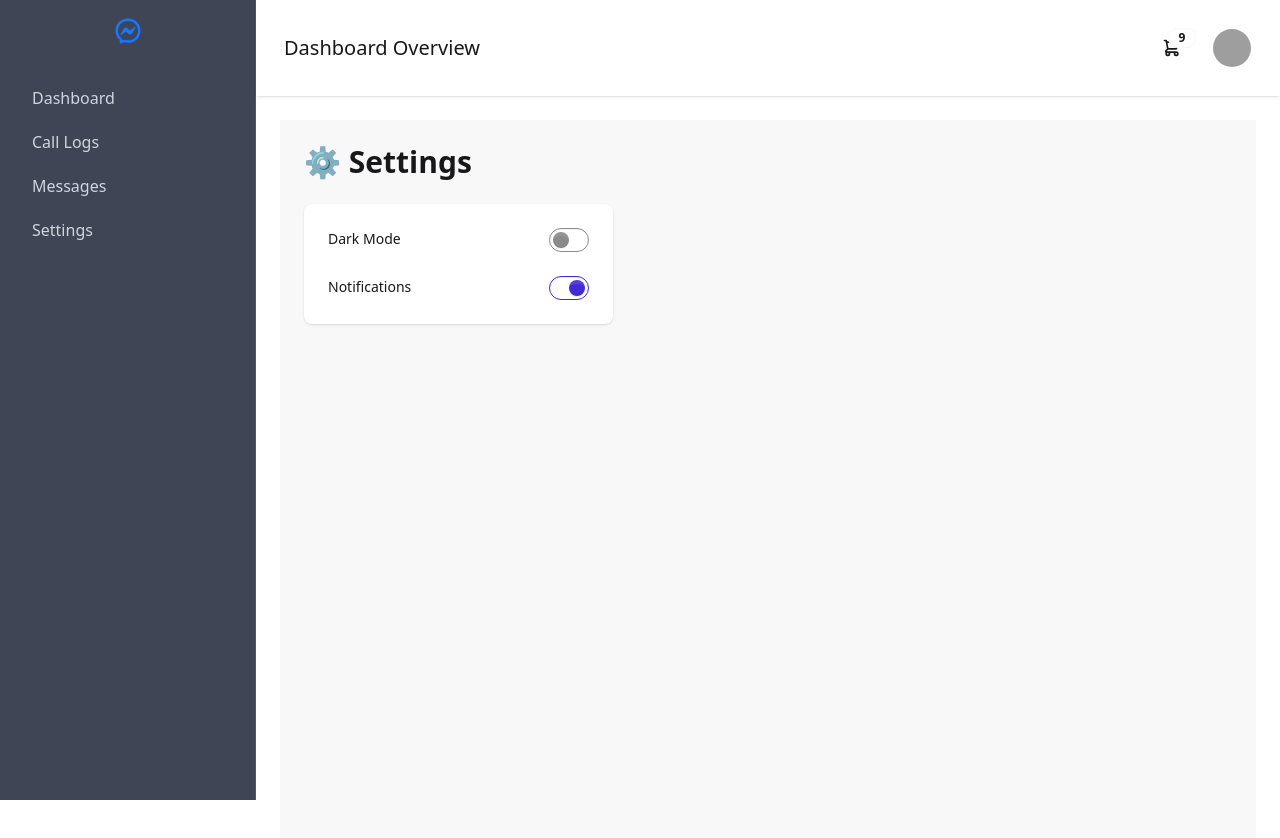
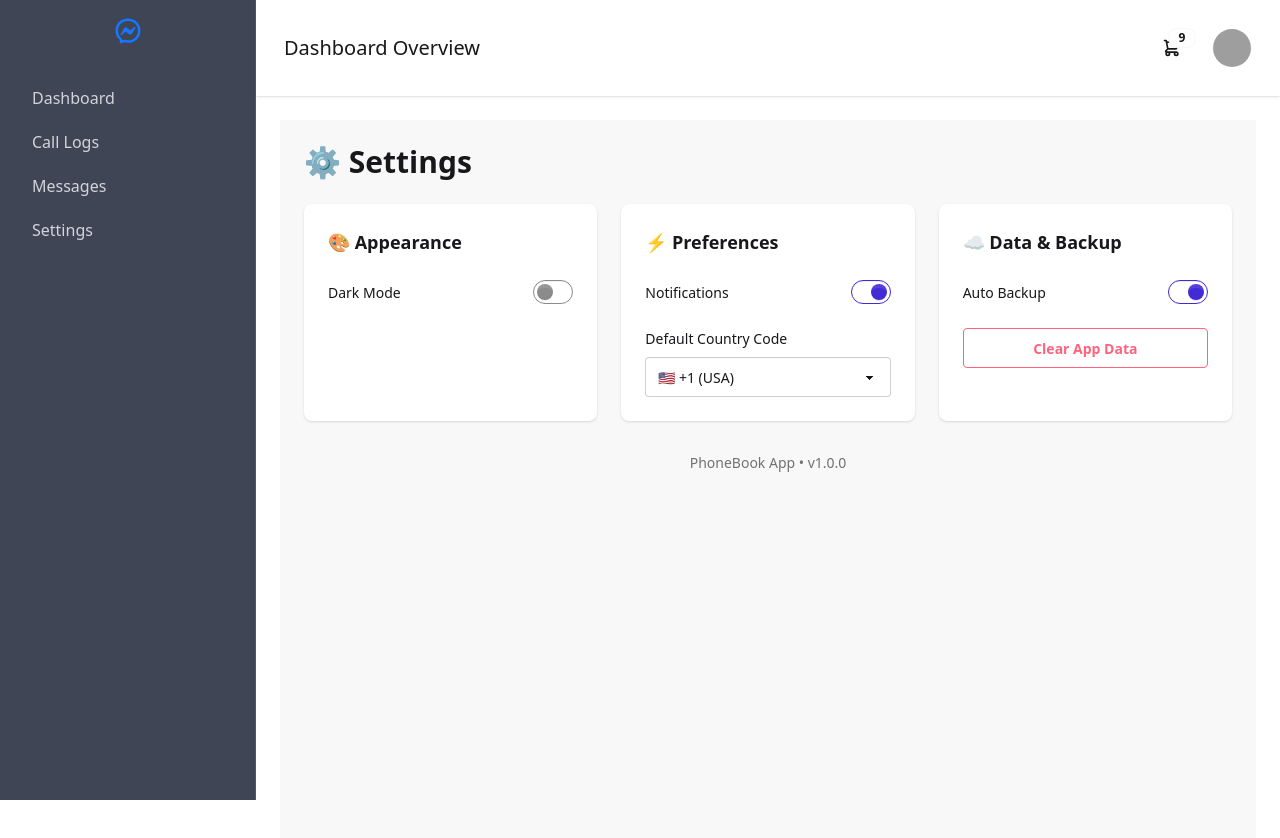
Before and after one commit to ratanchowdhury360/phonebook-dashboard-client, a React (Vite) app: page /settings in a window 1280 px wide. Shown: the top 838 px of the page. Built offline with nearby package versions, Linux system fonts and the light colour scheme; grey boxes are pictures that could not be loaded.

Commit message:
massage and setting component updated

```diff
--- a/src/Pages/Massages/Massages.jsx
+++ b/src/Pages/Massages/Massages.jsx
@@ -5,38 +5,125 @@ const Messages = () => {
   const { data, loading } = useFetch("/mock.json");
   const [activeChat, setActiveChat] = useState(null);
 
-  if (loading) return <p className="p-6">Loading...</p>;
+  if (loading) {
+    return <p className="p-6 text-center">Loading...</p>;
+  }
 
   return (
-    <div className="min-h-screen bg-base-200 p-6 grid md:grid-cols-3 gap-6">
-      <div className="card bg-base-100 shadow">
-        <div className="card-body">
+    <div className="min-h-screen bg-base-200 p-4 sm:p-6">
+      <div className="grid grid-cols-1 md:grid-cols-3 gap-6">
+        {/* ===== CHAT LIST ===== */}
+        <div
+          className={`card bg-base-100 shadow ${
+            activeChat ? "hidden md:block" : ""
+          }`}
+        >
+          <div className="card-body p-0">
+            <h2 className="text-lg font-bold p-4 border-b">
+              💬 Messages
+            </h2>
+
             {data.messages.map((m) => (
               <div
                 key={m.id}
                 onClick={() => setActiveChat(m)}
-              className="p-3 rounded cursor-pointer hover:bg-base-200"
+                className={`p-4 cursor-pointer hover:bg-base-200 border-b ${
+                  activeChat?.id === m.id ? "bg-base-200" : ""
+                }`}
               >
+                <div className="flex justify-between items-center">
                   <p className="font-semibold">{m.name}</p>
-              <p className="text-sm opacity-70">{m.lastMessage}</p>
+                  {m.unread > 0 && (
+                    <span className="badge badge-primary badge-sm">
+                      {m.unread}
+                    </span>
+                  )}
+                </div>
+                <p className="text-sm opacity-70 truncate">
+                  {m.lastMessage}
+                </p>
               </div>
             ))}
           </div>
         </div>
 
-      <div className="card bg-base-100 shadow md:col-span-2">
-        <div className="card-body">
+        {/* ===== CHAT WINDOW ===== */}
+        <div
+          className={`card bg-base-100 shadow md:col-span-2 ${
+            !activeChat ? "hidden md:block" : ""
+          }`}
+        >
+          <div className="card-body flex flex-col h-[70vh]">
             {activeChat ? (
               <>
-              <h2 className="text-xl font-bold mb-4">{activeChat.name}</h2>
+                {/* Header */}
+                <div className="flex items-center gap-3 border-b pb-3">
+                  <button
+                    className="btn btn-ghost btn-sm md:hidden"
+                    onClick={() => setActiveChat(null)}
+                  >
+                    ←
+                  </button>
+                  <div className="avatar placeholder">
+                    <div className="bg-primary text-primary-content rounded-full w-10">
+                      <span>{activeChat.avatar}</span>
+                    </div>
+                  </div>
+                  <h2 className="text-lg font-bold">
+                    {activeChat.name}
+                  </h2>
+                </div>
+
+                {/* Messages */}
+                <div className="flex-1 overflow-y-auto py-4 space-y-3">
+                  {activeChat.thread.map((msg) => {
+                    const isYou = msg.sender === "You";
+                    return (
+                      <div
+                        key={msg.messageId}
+                        className={`chat ${
+                          isYou ? "chat-end" : "chat-start"
+                        }`}
+                      >
+                        <div
+                          className={`chat-bubble ${
+                            isYou
+                              ? "chat-bubble-primary"
+                              : "chat-bubble-secondary"
+                          }`}
+                        >
+                          <p className="text-sm">{msg.content}</p>
+                        </div>
+                        <div className="text-xs opacity-50 mt-1">
+                          {new Date(msg.timestamp).toLocaleTimeString()}
+                          {isYou && msg.status && (
+                            <span className="ml-2">✓ {msg.status}</span>
+                          )}
+                        </div>
+                      </div>
+                    );
+                  })}
+                </div>
+
+                {/* Input */}
+                <div className="pt-3 border-t">
+                  <div className="flex gap-2">
                     <input
                       className="input input-bordered w-full"
                       placeholder="Type a message..."
                     />
+                    <button className="btn btn-primary">
+                      Send
+                    </button>
+                  </div>
+                </div>
               </>
             ) : (
-            <p>Select a conversation</p>
+              <p className="text-center opacity-60 my-auto">
+                Select a conversation
+              </p>
             )}
+          </div>
         </div>
       </div>
     </div>
--- a/src/Pages/Settings/Settings.jsx
+++ b/src/Pages/Settings/Settings.jsx
@@ -1,16 +1,38 @@
-import React, { useState } from "react";
+import React, { useEffect, useState } from "react";
 
 const Settings = () => {
-  const [darkMode, setDarkMode] = useState(false);
+  const [darkMode, setDarkMode] = useState(
+    localStorage.getItem("theme") === "dark"
+  );
   const [notifications, setNotifications] = useState(true);
+  const [autoBackup, setAutoBackup] = useState(true);
+  const [countryCode, setCountryCode] = useState("+1");
+
+  // Apply theme
+  useEffect(() => {
+    const theme = darkMode ? "dark" : "light";
+    document.documentElement.setAttribute("data-theme", theme);
+    localStorage.setItem("theme", theme);
+  }, [darkMode]);
+
+  const clearData = () => {
+    localStorage.clear();
+    alert("App data cleared");
+  };
 
   return (
-    <div className="min-h-screen bg-base-200 p-6">
-      <h1 className="text-3xl font-bold mb-6">⚙️ Settings</h1>
+    <div className="min-h-screen bg-base-200 p-4 sm:p-6">
+      <h1 className="text-2xl sm:text-3xl font-bold mb-6">
+        ⚙️ Settings
+      </h1>
 
-      <div className="card bg-base-100 shadow w-full md:w-1/3">
+      <div className="grid grid-cols-1 md:grid-cols-2 xl:grid-cols-3 gap-6">
+        {/* Appearance */}
+        <div className="card bg-base-100 shadow">
           <div className="card-body space-y-4">
-          <div className="flex justify-between">
+            <h2 className="font-semibold text-lg">🎨 Appearance</h2>
+
+            <div className="flex justify-between items-center">
               <span>Dark Mode</span>
               <input
                 type="checkbox"
@@ -19,8 +41,15 @@ const Settings = () => {
                 onChange={() => setDarkMode(!darkMode)}
               />
             </div>
+          </div>
+        </div>
 
-          <div className="flex justify-between">
+        {/* Preferences */}
+        <div className="card bg-base-100 shadow">
+          <div className="card-body space-y-4">
+            <h2 className="font-semibold text-lg">⚡ Preferences</h2>
+
+            <div className="flex justify-between items-center">
               <span>Notifications</span>
               <input
                 type="checkbox"
@@ -29,8 +58,51 @@ const Settings = () => {
                 onChange={() => setNotifications(!notifications)}
               />
             </div>
+
+            <div className="flex flex-col gap-2">
+              <span>Default Country Code</span>
+              <select
+                className="select select-bordered"
+                value={countryCode}
+                onChange={(e) => setCountryCode(e.target.value)}
+              >
+                <option value="+1">🇺🇸 +1 (USA)</option>
+                <option value="+44">🇬🇧 +44 (UK)</option>
+                <option value="+91">🇮🇳 +91 (India)</option>
+              </select>
             </div>
           </div>
+        </div>
+
+        {/* Data & Backup */}
+        <div className="card bg-base-100 shadow">
+          <div className="card-body space-y-4">
+            <h2 className="font-semibold text-lg">☁️ Data & Backup</h2>
+
+            <div className="flex justify-between items-center">
+              <span>Auto Backup</span>
+              <input
+                type="checkbox"
+                className="toggle toggle-primary"
+                checked={autoBackup}
+                onChange={() => setAutoBackup(!autoBackup)}
+              />
+            </div>
+
+            <button
+              onClick={clearData}
+              className="btn btn-outline btn-error"
+            >
+              Clear App Data
+            </button>
+          </div>
+        </div>
+      </div>
+
+      {/* Footer */}
+      <p className="text-center opacity-60 text-sm mt-8">
+        PhoneBook App • v1.0.0
+      </p>
     </div>
   );
 };
```
Lines whose indentation alone changed are shown as unchanged.
